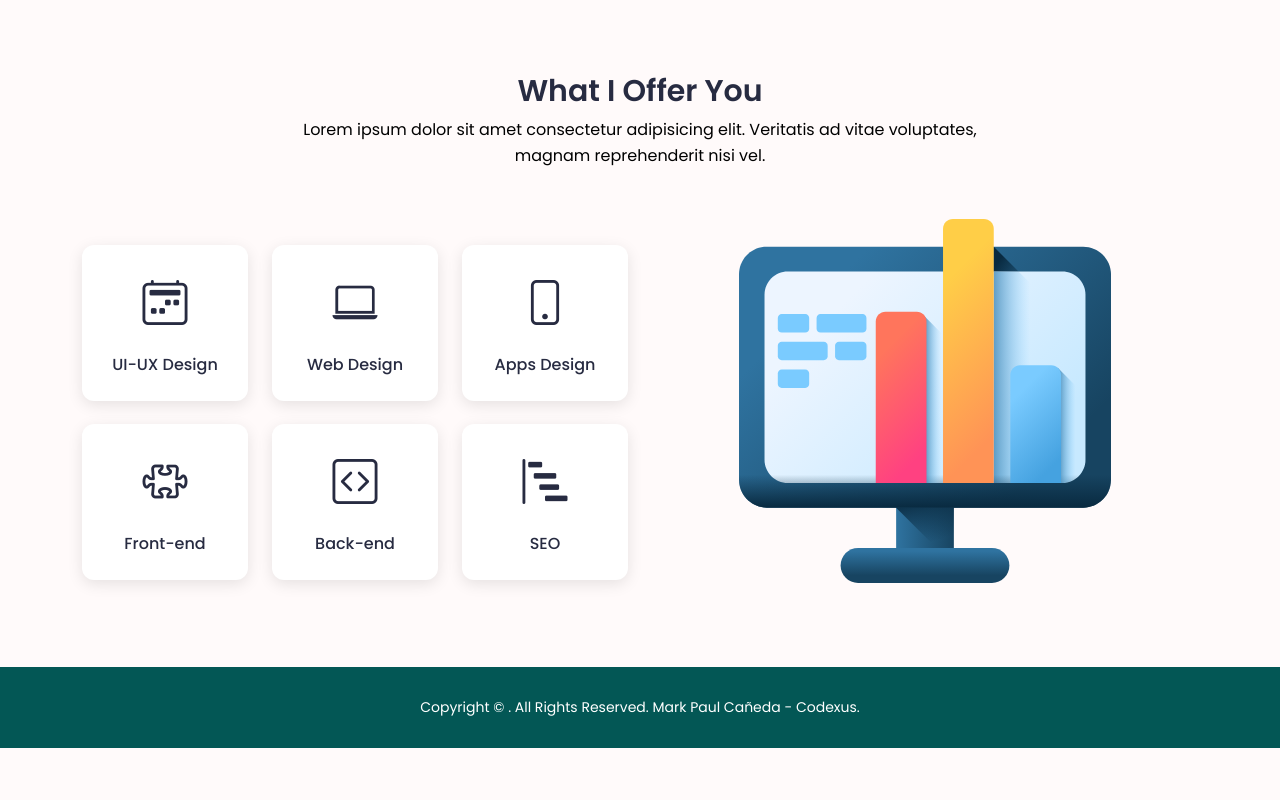
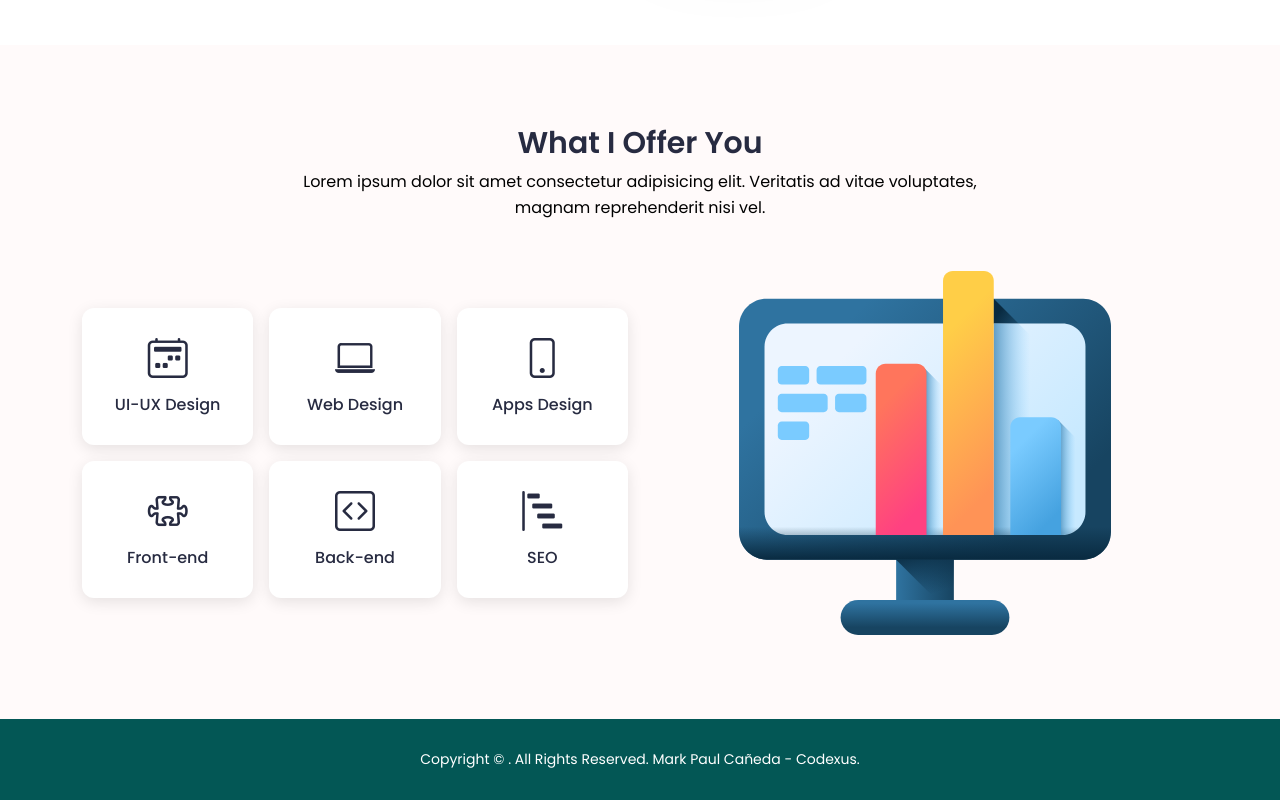
Before and after one commit to GitMarkPaul/portfolio-dev, a plain HTML site: page index.html in a window 1280 px wide. Shown: the part 1322-2122 px from the top of the page. Before the commit the page ends 2070 px from the top, so only its background shows below. Drawn offline with nearby package versions, Linux system fonts and the light colour scheme; a script that the page names is missing.

Commit message:
content updates

```diff
--- a/assets/css/style.css
+++ b/assets/css/style.css
@@ -254,18 +254,18 @@ h6 { font-size: 0.875rem; }
     box-shadow: 0px 4px 15px rgba(0, 0, 0, 0.1);
     border-radius: 12px;
     border: none;
-    padding: 10px;
-    margin-top: 1.5em;
 }
 
 .section-skill-set .card-skill-set .card-body {
     display: grid;
     justify-items: center;
     text-align: center;
+    padding: 30px;
 }
 
 .section-skill-set .card-skill-set .card-body > i {
-    font-size: 45px;
+    font-size: 40px;
+    line-height: 0;
 }
 
 .section-skill-set .card-skill-set .card-body > span {
--- a/index.html
+++ b/index.html
@@ -45,13 +45,13 @@
                     </a>
                     <ul class="navbar-item-menu">
                         <li>
-                            <a href="/"><i class="bi-linkedin"></i></a>
+                            <a href="https://www.linkedin.com/in/mark-paul-cañeda-b5a1911a0" target="__blank" rel="noopener"><i class="bi-linkedin"></i></a>
                         </li>
                         <li>
-                            <a href="/"><i class="bi-facebook"></i></a>
+                            <a href="https://www.facebook.com/markpaul.caneda.7" target="__blank" rel="noopener"><i class="bi-facebook"></i></a>
                         </li>
                         <li>
-                            <a href="/"><i class="bi-twitter"></i></a>
+                            <a href="https://github.com/GitMarkPaul" target="__blank" rel="noopener"><i class="bi-github"></i></a>
                         </li>
                     </ul>
                 </div>
@@ -67,7 +67,7 @@
                 <div class="banner-flex-items">
                     <div class="home-banner-content">
                         <h1>Hello, I'm <br>  Mark Paul Cañeda, <br> a Full-stack web developer</h1>
-                        <p>Lorem ipsum dolor sit amet consectetur adipisicing elit. Explicabo sed quas, fugit eos illum asperiores sequi.</p>
+                        <p>I'm an Information System (IS) College student, I like to create simple & standard UI/UX design and development, it's my profession to create client's projects that make a smile after done.</p>
                         <a href="/" class="btn btn-danger">
                            Download Resume
                         </a>
@@ -88,7 +88,7 @@
                         <div class="section-header">
                             <h2>About Myself</h2>
                             <p>For over 2 years i have been successfully providing business information to people.</p>
-                            <p>I'm an Information System (IS) College student, I like to create simple & standard UI/UX design and development, it's my profession to create client's projects that make a smile after done.</p>
+                            <p>Experienced Full-stack Web Developer with a demonstrated history of working in the information technology and services industry. Skilled in Back-end and Front-end Development. Strong engineering professional graduated from La Verdad Christian College, Apalit Pampanga. </p>
 
                             <ul class="contact-flex-items">
                                 <li>
@@ -129,8 +129,8 @@
                 </div>
                 <div class="row align-items-center justify-content-between">
                     <div class="col-xl-6 col-lg-7 col-md-12 col-sm-12">
-                        <div class="row">
-                            <div class="col-lg-4 col-md-4 col-6">
+                        <div class="row row-cols-2 row-cols-lg-3 row-cols-md-3 justify-content-center g-3">
+                            <div class="col">
                                 <div class="card card-skill-set">
                                     <div class="card-body">
                                         <i class="bi-calendar2-week"></i>
@@ -138,7 +138,7 @@
                                     </div>
                                 </div>
                             </div>
-                            <div class="col-lg-4 col-md-4 col-6">
+                            <div class="col">
                                 <div class="card card-skill-set">
                                     <div class="card-body">
                                         <i class="bi-laptop"></i>
@@ -146,7 +146,7 @@
                                     </div>
                                 </div>
                             </div>
-                            <div class="col-lg-4 col-md-4 col-6">
+                            <div class="col">
                                 <div class="card card-skill-set">
                                     <div class="card-body">
                                         <i class="bi-phone"></i>
@@ -154,7 +154,7 @@
                                     </div>
                                 </div>
                             </div>
-                            <div class="col-lg-4 col-md-4 col-6">
+                            <div class="col">
                                 <div class="card card-skill-set">
                                     <div class="card-body">
                                         <i class="bi-puzzle"></i>
@@ -162,7 +162,7 @@
                                     </div>
                                 </div>
                             </div>
-                            <div class="col-lg-4 col-md-4 col-6">
+                            <div class="col">
                                 <div class="card card-skill-set">
                                     <div class="card-body">
                                         <i class="bi-code-square"></i>
@@ -170,7 +170,7 @@
                                     </div>
                                 </div>
                             </div>
-                            <div class="col-lg-4 col-md-4 col-6">
+                            <div class="col">
                                 <div class="card card-skill-set">
                                     <div class="card-body">
                                         <i class="bi-bar-chart-steps"></i>
```
